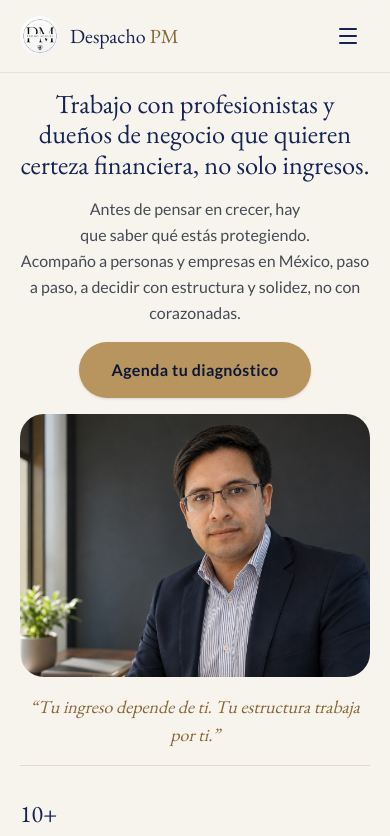
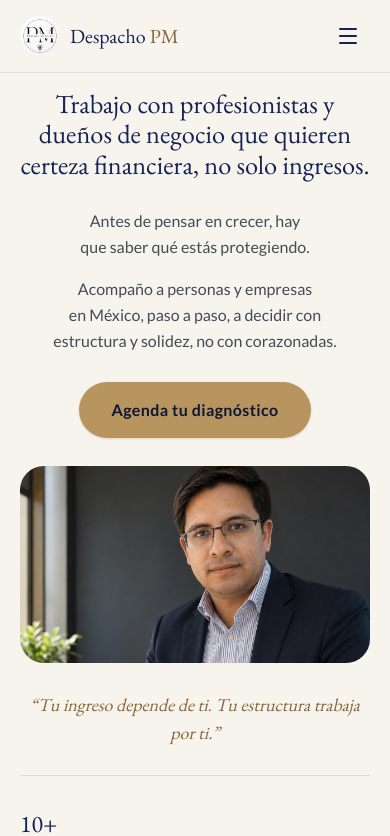
Before and after one commit to DESPACHOPM/despacho-pm-site, a Next.js app: page / in a window 390 px wide. Shown: the top 836 px of the page. Built offline with nearby package versions, Linux system fonts and the light colour scheme.

Commit message:
fix: mas espacio entre textos del hero y foto recortada al rostro en celular
Co-Authored-By: Claude Opus 5.5 <noreply@anthropic.com>
Claude-Session: https://claude.ai/code/session_01GpFCZbpwDVQBrydqGVaF2R

```diff
--- a/src/components/sections/hero.tsx
+++ b/src/components/sections/hero.tsx
@@ -7,7 +7,7 @@ import { CREDENTIALS, WHATSAPP_URL } from "@/lib/site-data";
 export function Hero() {
   return (
     <section id="inicio" className="relative overflow-hidden">
-      <div className="mx-auto flex max-w-6xl flex-col gap-4 px-(--spacing-gutter) pb-16 pt-4 sm:gap-8 sm:pt-16 md:pb-28 md:pt-24 lg:grid lg:grid-cols-[1.15fr_0.85fr] lg:grid-rows-[auto_auto_auto_auto_auto] lg:gap-x-16 lg:gap-y-6">
+      <div className="mx-auto flex max-w-6xl flex-col gap-7 px-(--spacing-gutter) pb-16 pt-4 sm:gap-8 sm:pt-16 md:pb-28 md:pt-24 lg:grid lg:grid-cols-[1.15fr_0.85fr] lg:grid-rows-[auto_auto_auto_auto_auto] lg:gap-x-16 lg:gap-y-6">
         <Reveal className="order-1 lg:[grid-column:1] lg:[grid-row:1]">
           <h1 className="text-center font-heading text-[1.65rem] leading-[1.15] text-primary sm:text-5xl md:text-6xl lg:text-left">
             Trabajo con profesionistas y dueños de negocio que quieren
@@ -17,10 +17,13 @@ export function Hero() {
 
         <Reveal delay={0.08} className="order-2 lg:[grid-column:1] lg:[grid-row:2]">
           <p className="mx-auto max-w-xl text-balance text-center text-base leading-relaxed text-foreground/80 sm:text-lg lg:mx-0 lg:text-left">
-            Antes de pensar en crecer, hay que saber qué estás protegiendo.
-            <br />
-            Acompaño a personas y empresas en México, paso a paso, a decidir
-            con estructura y solidez, no con corazonadas.
+            <span className="block">
+              Antes de pensar en crecer, hay que saber qué estás protegiendo.
+            </span>
+            <span className="mt-4 block">
+              Acompaño a personas y empresas en México, paso a paso, a decidir
+              con estructura y solidez, no con corazonadas.
+            </span>
           </p>
         </Reveal>
 
@@ -42,7 +45,7 @@ export function Hero() {
 
         <Reveal
           delay={0.2}
-          className="relative order-4 mx-auto aspect-[4/3] w-full sm:aspect-[4/5] max-w-sm self-stretch overflow-hidden rounded-3xl lg:order-none lg:mx-0 lg:aspect-auto lg:max-w-none lg:[grid-column:2] lg:[grid-row:1/-1] lg:self-stretch"
+          className="relative order-4 mx-auto aspect-[16/9] w-full sm:aspect-[4/5] max-w-sm self-stretch overflow-hidden rounded-3xl lg:order-none lg:mx-0 lg:aspect-auto lg:max-w-none lg:[grid-column:2] lg:[grid-row:1/-1] lg:self-stretch"
         >
           <Image
             src="/images/pedro-hero.jpg"
```
